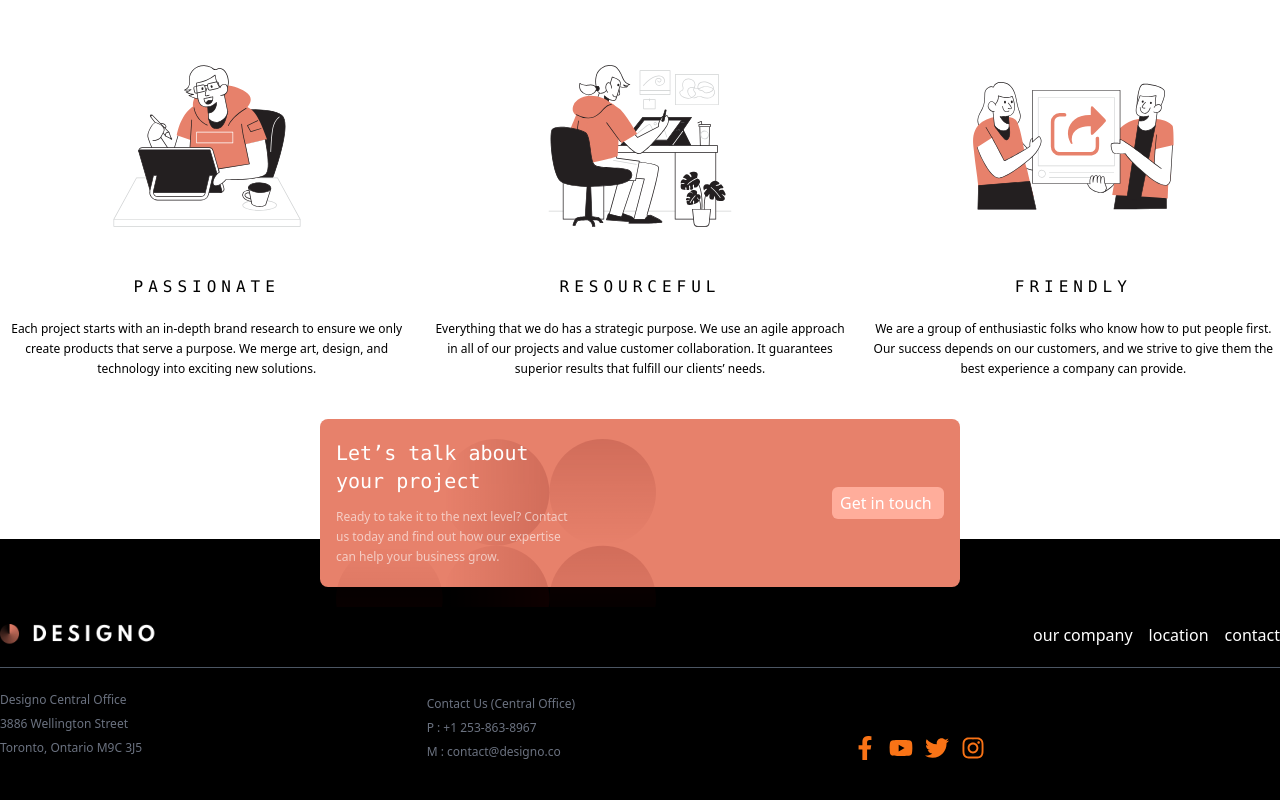
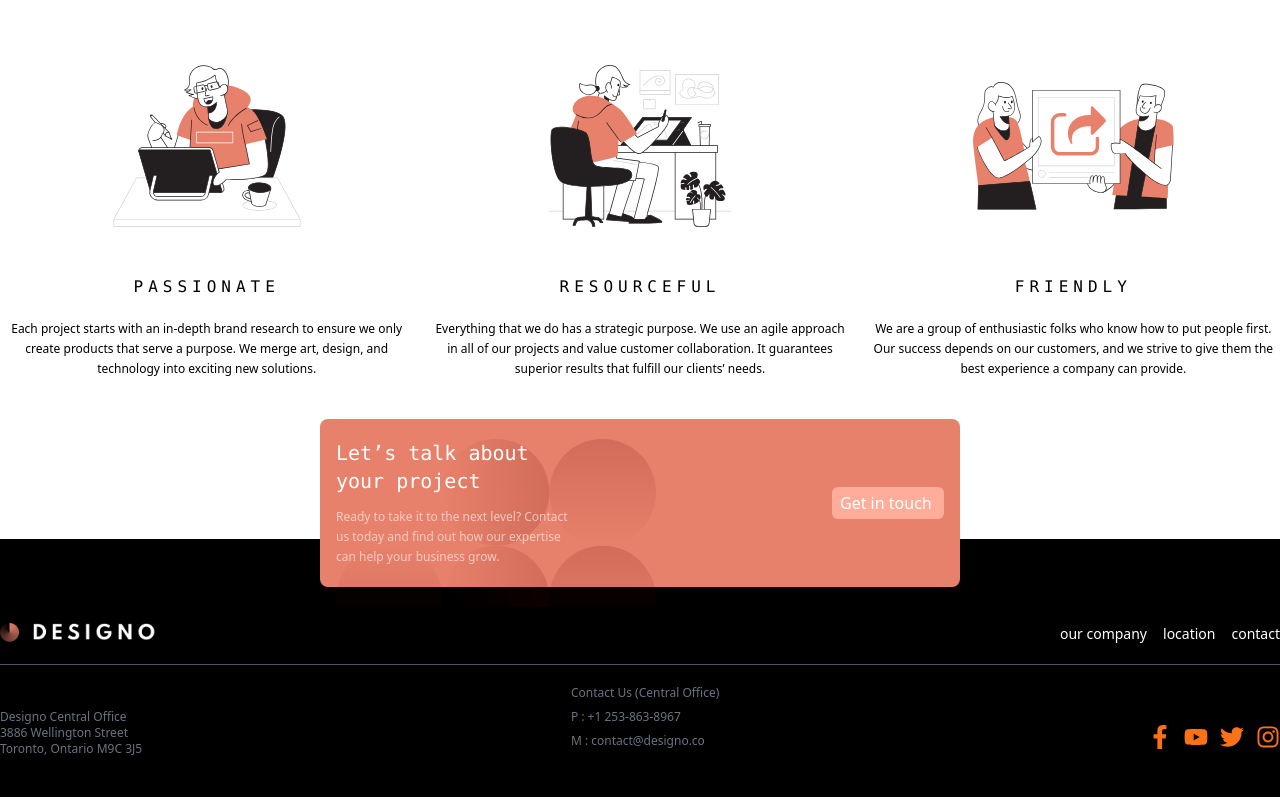
Before and after one commit to Joe-77/multi-page-website, a React (Vite) app: page /home in a window 1280 px wide. Shown: the part 787-1587 px from the top of the page. Built offline with nearby package versions, Linux system fonts and the light colour scheme.

Commit message:
update footer and home page

```diff
--- a/src/components/component/Footer.tsx
+++ b/src/components/component/Footer.tsx
@@ -10,9 +10,9 @@ const Footer = () => {
       <div className="container m-auto px-4 sm:px-0 pt-28 pb-5 sm:pt-14">
         <div className="flex items-center justify-between pb-5 border-b-[1px] border-b-gray-600">
           <Link to="/">
-            <img className="w-40" src={logo} alt="" />
+            <img className="w-28 sm:w-40" src={logo} alt="" />
           </Link>
-          <ul className="flex gap-4">
+          <ul className="flex gap-4 text-sm ">
             <li>
               <Link to="/about">our company</Link>
             </li>
@@ -24,30 +24,30 @@ const Footer = () => {
             </li>
           </ul>
         </div>
-        <div className="grid grid-cols-3 justify-between items-end mt-5 pb-5">
+        <div className="flex items-end justify-between mt-5 pb-5">
           <div>
-            <p className="text-xs leading-6 text-gray-500">
+            <p className="text-[10px] sm:text-xs leading-6 text-gray-500">
               Designo Central Office <br /> 3886 Wellington Street
               <br /> Toronto, Ontario M9C 3J5
             </p>
           </div>
-          <div className="text-xs flex flex-col gap-2 text-gray-500">
+          <div className="text-[10px] sm:text-xs flex flex-col gap-2 text-gray-500 mb-2">
             <p>Contact Us (Central Office)</p>
             <p>P : +1 253-863-8967</p>
             <p>M : contact@designo.co</p>
           </div>
 
-          <div className="flex items-center gap-3">
-            <span className="text-2xl text-orange-500 duration-500 hover:text-orange-800 w-fit cursor-pointer">
+          <div className="flex items-center gap-3 mb-2">
+            <span className="text-lg sm:text-2xl text-orange-500 duration-500 hover:text-orange-800 w-fit cursor-pointer">
               <FaFacebookF />
             </span>
-            <span className="text-2xl text-orange-500 duration-500 hover:text-orange-800 w-fit cursor-pointer">
+            <span className="text-lg sm:text-2xl text-orange-500 duration-500 hover:text-orange-800 w-fit cursor-pointer">
               <FaYoutube />
             </span>
-            <span className="text-2xl text-orange-500 duration-500 hover:text-orange-800 w-fit cursor-pointer">
+            <span className="text-lg sm:text-2xl text-orange-500 duration-500 hover:text-orange-800 w-fit cursor-pointer">
               <FaTwitter />
             </span>
-            <span className="text-2xl text-orange-500 duration-500 hover:text-orange-800 w-fit cursor-pointer">
+            <span className="text-lg sm:text-2xl text-orange-500 duration-500 hover:text-orange-800 w-fit cursor-pointer">
               <FaInstagram />
             </span>
           </div>
--- a/src/home/About.tsx
+++ b/src/home/About.tsx
@@ -24,7 +24,7 @@ const About = () => {
           </div>
         </div>
         <div>
-          <img className="relative top-[-100px] sm:top-0 md:top-[-70px] lg:h-[500px]" src={frame} alt="" />
+          <img className="relative top-[-60px] sm:top-0 md:top-[-70px] lg:h-[500px]" src={frame} alt="" />
         </div>
       </div>
     </div>
```
